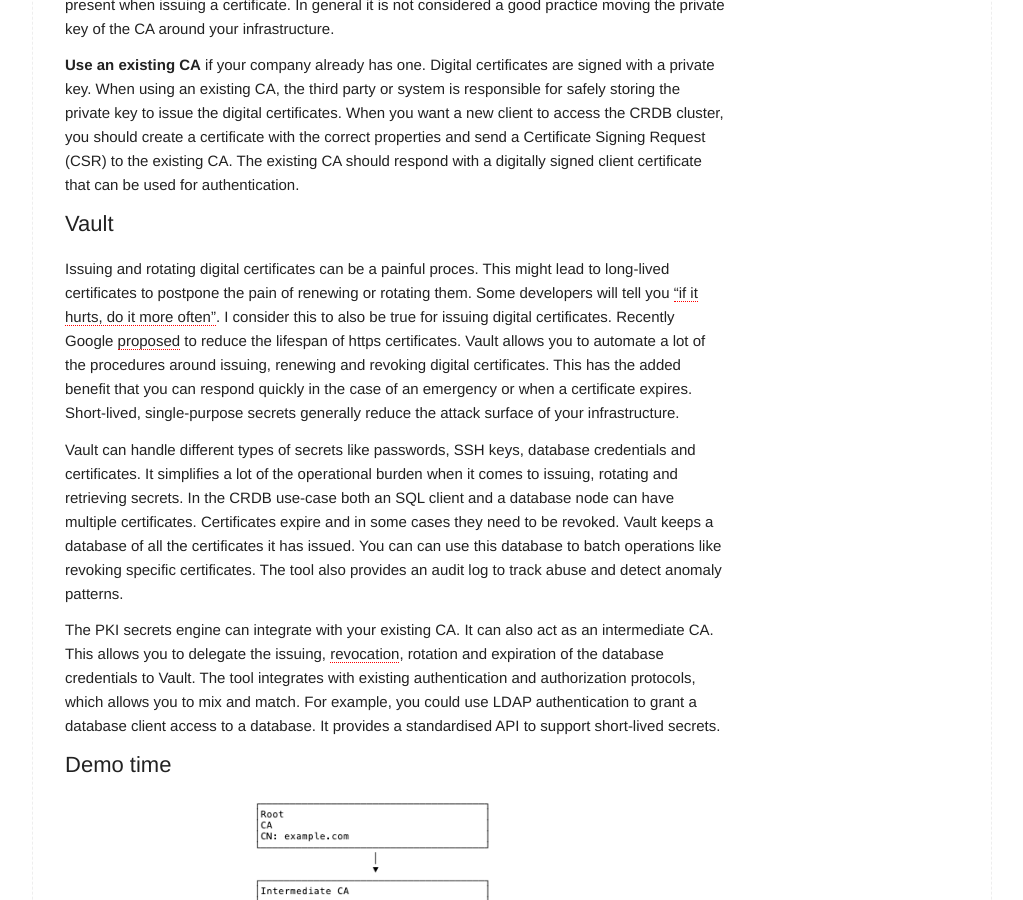
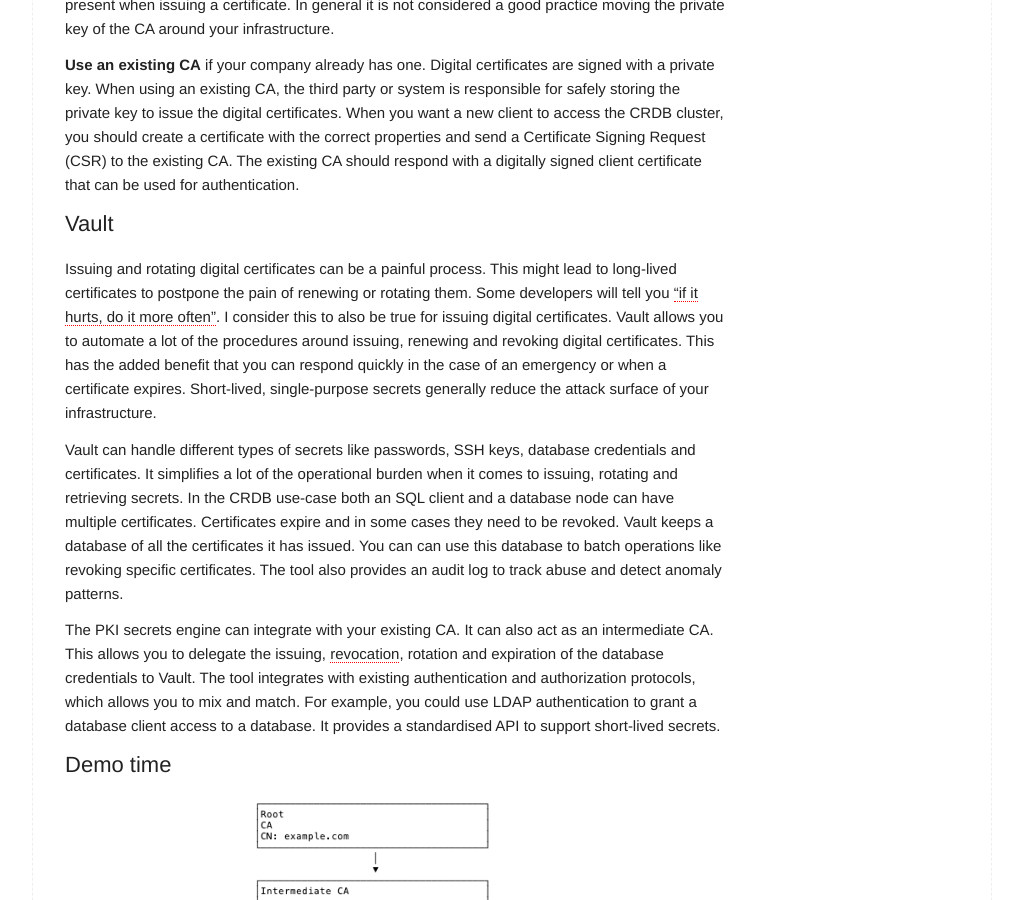
Before and after one commit to rinokadijk/vault-cockroach, a Jekyll site: the page built from docs/_posts/2019-08-26-Vault-CockroachDB.md, in a window 1280 px wide and 900 px high, scrolled down 2698 px. Shown: the whole window, without its empty margins (128-1151 px from the left). Built offline with Jekyll 4.4.1, drawn with Linux system fonts in a browser that asks for light colours; our own code applies the rules of GitHub Pages for plain Markdown files; some of the changed text lies outside the part shown.

Commit message:
change conclusion

```diff
--- a/docs/_posts/2019-08-26-Vault-CockroachDB.md
+++ b/docs/_posts/2019-08-26-Vault-CockroachDB.md
@@ -57,7 +57,7 @@ Digital certificates are verified using a chain of trust. The trust anchor for t
 
 ## Vault
 
-Issuing and rotating digital certificates can be a painful proces. This might lead to long-lived certificates to postpone the pain of renewing or rotating them. Some developers will tell you ["if it hurts, do it more often"](https://www.martinfowler.com/bliki/FrequencyReducesDifficulty.html). I consider this to also be true for issuing digital certificates. Recently Google [proposed](https://www.zdnet.com/article/google-wants-to-reduce-lifespan-for-https-certificates-to-one-year/) to reduce the lifespan of https certificates. Vault allows you to automate a lot of the procedures around issuing, renewing and revoking digital certificates. This has the added benefit that you can respond quickly in the case of an emergency or when a certificate expires. Short-lived, single-purpose secrets generally reduce the attack surface of your infrastructure.
+Issuing and rotating digital certificates can be a painful process. This might lead to long-lived certificates to postpone the pain of renewing or rotating them. Some developers will tell you ["if it hurts, do it more often"](https://www.martinfowler.com/bliki/FrequencyReducesDifficulty.html). I consider this to also be true for issuing digital certificates. Vault allows you to automate a lot of the procedures around issuing, renewing and revoking digital certificates. This has the added benefit that you can respond quickly in the case of an emergency or when a certificate expires. Short-lived, single-purpose secrets generally reduce the attack surface of your infrastructure.
 
 Vault can handle different types of secrets like passwords, SSH keys, database credentials and certificates. It simplifies a lot of the operational burden when it comes to issuing, rotating and retrieving secrets. In the CRDB use-case both an SQL client and a database node can have multiple certificates. Certificates expire and in some cases they need to be revoked. Vault keeps a database of all the certificates it has issued. You can can use this database to batch operations like revoking specific certificates. The tool also provides an audit log to track abuse and detect anomaly patterns.
 
```
Also changed, not shown: other parts of docs/_posts/2019-08-26-Vault-CockroachDB.md (+1 -1 lines).
